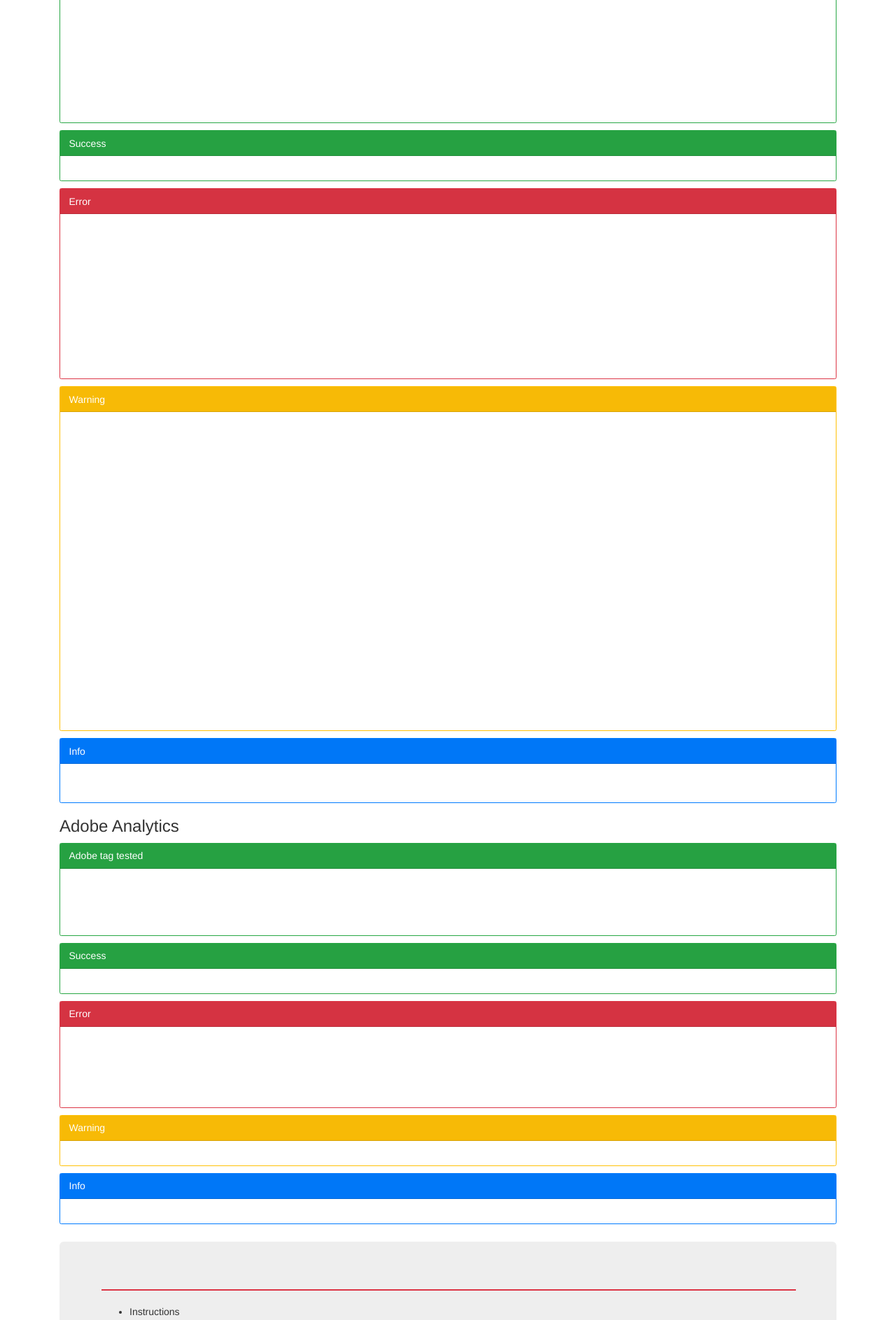
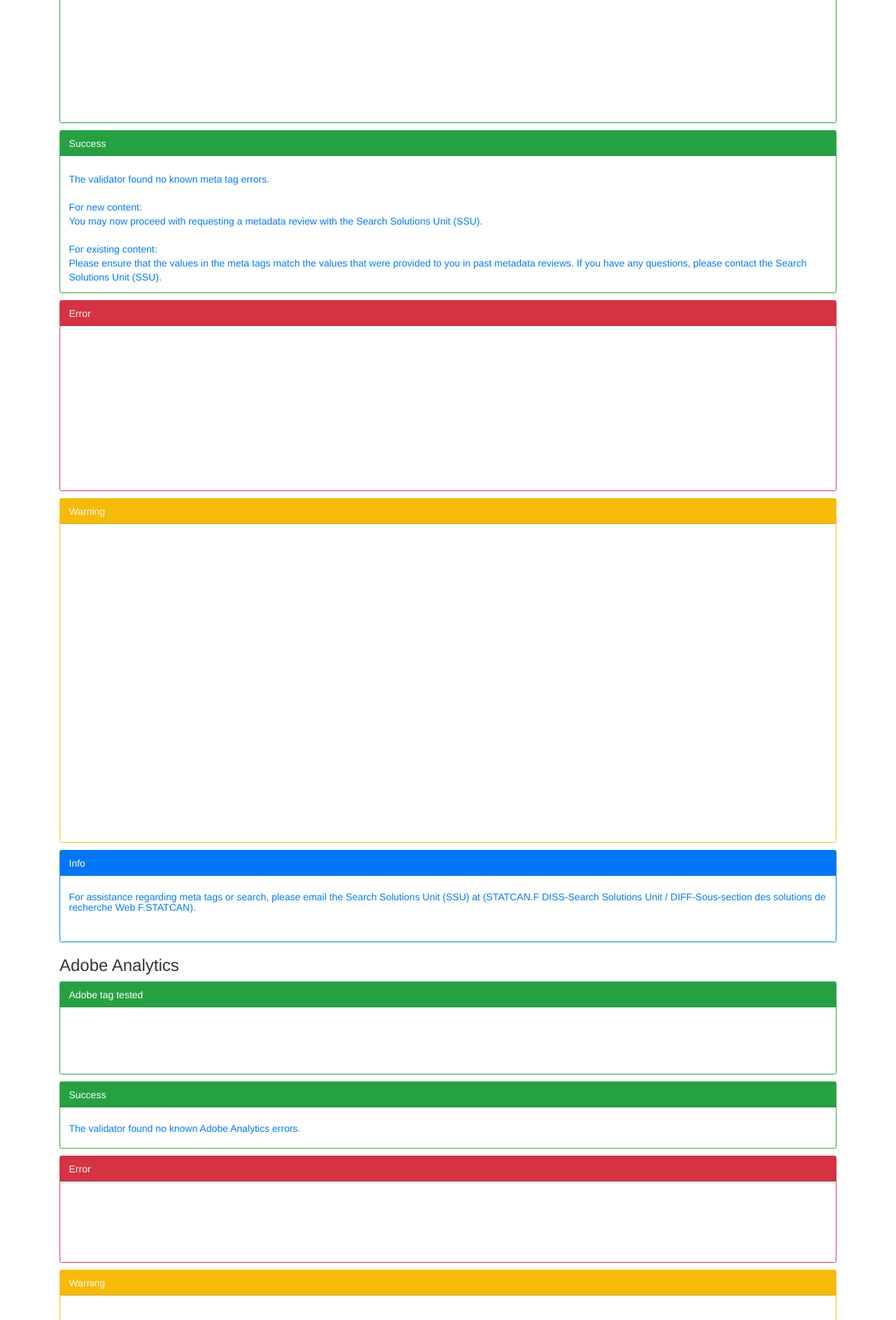
Before and after one commit to Khipro/MetaTagValidator, a Flask app: template templates/scrape.html in a window 1280 px wide. Shown: the part 948-2835 px from the top of the page at 70% size. Run offline with Flask 2, Linux system fonts and the light colour scheme; the template is opened without the code that fills it, so the values that code supplies are empty; some libraries are stand-ins or nearby versions.

Commit message:
commit on 'master'

```diff
--- a/app.py
+++ b/app.py
@@ -523,30 +523,124 @@ def scrape():
 
         # Find Old tags
         old_title_pre = content.find('meta', {'name':'title'})
-        if old_title_pre !=0:
+        if old_title_pre !=None:
             old_title = "Old meta tag [ title ] found. These tags are no longer in use. Please contact the Search Solutions Unit (SSU) for further instructions."
         else:
             old_title = ""
 
-        old_dc_title = content.find('meta', {'name':'dc.title'})
-        old_dc_description = content.find('meta', {'name':'dc.description'})
-        old_dcterms_description = content.find('meta', {'name':'dcterms.description'})
-        old_date = content.find('meta', {'name':'date'})
-        old_author = content.find('meta', {'name':'author'})
-        old_dc_language = content.find('meta', {'name':'dc.language'})
-        old_dc_subject = content.find('meta', {'name':'dc.subject'})
-        old_dc_creator = content.find('meta', {'name':'dc.creator'})
-        old_STCkeywords = content.find('meta', {'name':'STCkeywords'})
-        old_STCtopic = content.find('meta', {'name':'STCtopic'})
-        old_STCtopicID = content.find('meta', {'name':'STCtopicID'})
-        old_STCsubtopic = content.find('meta', {'name':'STCsubtopic'})
-        old_STCsubtopicID = content.find('meta', {'name':'STCsubtopicID'})
-        old_STCtype = content.find('meta', {'name':'STCtype'})
-        old_STCsource = content.find('meta', {'name':'STCsource'})
-        old_STCstatus = content.find('meta', {'name':'STCstatus'})
-        old_STClist = content.find('meta', {'name':'STClist'})
-        old_STCthesaurus = content.find('meta', {'name':'STCthesaurus'})
-        old_STCprice = content.find('meta', {'name':'STCprice'})
+        old_dc_title_pre = content.find('meta', {'name':'dc.title'})
+        if old_dc_title_pre !=None:
+            old_dc_title = "Old meta tag [ dc.title ] found. These tags are no longer in use. Please contact the Search Solutions Unit (SSU) for further instructions."
+        else:
+            old_dc_title = ""
+
+        old_dc_description_pre = content.find('meta', {'name':'dc.description'})
+        if old_dc_description_pre !=None:
+            old_dc_description = "Old meta tag [ dc.description ] found. These tags are no longer in use. Please contact the Search Solutions Unit (SSU) for further instructions."
+        else:
+            old_dc_description = ""
+
+        old_dcterms_description_pre = content.find('meta', {'name':'dcterms.description'})
+        if old_dcterms_description_pre !=None:
+            old_dcterms_description = "Old meta tag [ dcterms.description ] found. These tags are no longer in use. Please contact the Search Solutions Unit (SSU) for further instructions."
+        else:
+            old_dcterms_description = ""
+
+        old_date_pre = content.find('meta', {'name':'date'})
+        if old_date_pre !=None:
+            old_date = "Old meta tag [ date ] found. These tags are no longer in use. Please contact the Search Solutions Unit (SSU) for further instructions."
+        else:
+            old_date = ""
+
+        old_author_pre = content.find('meta', {'name':'author'})
+        if old_author_pre !=None:
+            old_author = "Old meta tag [ author ] found. These tags are no longer in use. Please contact the Search Solutions Unit (SSU) for further instructions."
+        else:
+            old_author = ""
+
+        old_dc_language_pre = content.find('meta', {'name':'dc.language'})
+        if old_dc_language_pre !=None:
+            old_dc_language = "Old meta tag [ dc.language ] found. These tags are no longer in use. Please contact the Search Solutions Unit (SSU) for further instructions."
+        else:
+            old_dc_language = ""
+
+        old_dc_subject_pre = content.find('meta', {'name':'dc.subject'})
+        if old_dc_subject_pre !=None:
+            old_dc_subject = "Old meta tag [ dc.subject ] found. These tags are no longer in use. Please contact the Search Solutions Unit (SSU) for further instructions."
+        else:
+            old_dc_subject = ""
+
+        old_dc_creator_pre = content.find('meta', {'name':'dc.creator'})
+        if old_dc_creator_pre !=None:
+            old_dc_creator = "Old meta tag [ dc.creator ] found. These tags are no longer in use. Please contact the Search Solutions Unit (SSU) for further instructions."
+        else:
+            old_dc_creator = ""
+
+        old_STCkeywords_pre = content.find('meta', {'name':'STCkeywords'})
+        if old_STCkeywords_pre !=None:
+            old_STCkeywords = "Old meta tag [ STCkeywords ] found. These tags are no longer in use. Please contact the Search Solutions Unit (SSU) for further instructions."
+        else:
+            old_STCkeywords = ""
+
+        old_STCtopic_pre = content.find('meta', {'name':'STCtopic'})
+        if old_STCtopic_pre !=None:
+            old_STCtopic = "Old meta tag [ STCtopic ] found. These tags are no longer in use. Please contact the Search Solutions Unit (SSU) for further instructions."
+        else:
+            old_STCtopic = ""
+
+        old_STCtopicID_pre = content.find('meta', {'name':'STCtopicID'})
+        if old_STCtopicID_pre !=None:
+            old_STCtopicID = "Old meta tag [ STCtopicID ] found. These tags are no longer in use. Please contact the Search Solutions Unit (SSU) for further instructions."
+        else:
+            old_STCtopicID = ""
+
+        old_STCsubtopic_pre = content.find('meta', {'name':'STCsubtopic'})
+        if old_STCsubtopic_pre !=None:
+            old_STCsubtopic = "Old meta tag [ STCsubtopic ] found. These tags are no longer in use. Please contact the Search Solutions Unit (SSU) for further instructions."
+        else:
+            old_STCsubtopic = ""
+
+        old_STCsubtopicID_pre = content.find('meta', {'name':'STCsubtopicID'})
+        if old_STCsubtopicID_pre !=None:
+            old_STCsubtopicID = "Old meta tag [ STCsubtopicID ] found. These tags are no longer in use. Please contact the Search Solutions Unit (SSU) for further instructions."
+        else:
+            old_STCsubtopicID = ""
+
+        old_STCtype_pre = content.find('meta', {'name':'STCtype'})
+        if old_STCtype_pre !=None:
+            old_STCtype = "Old meta tag [ STCtype ] found. These tags are no longer in use. Please contact the Search Solutions Unit (SSU) for further instructions."
+        else:
+            old_STCtype = ""
+
+        old_STCsource_pre = content.find('meta', {'name':'STCsource'})
+        if old_STCsource_pre !=None:
+            old_STCsource = "Old meta tag [ STCsource ] found. These tags are no longer in use. Please contact the Search Solutions Unit (SSU) for further instructions."
+        else:
+            old_STCsource = ""
+
+        old_STCstatus_pre = content.find('meta', {'name':'STCstatus'})
+        if old_STCstatus_pre !=None:
+            old_STCstatus = "Old meta tag [ STCstatus ] found. These tags are no longer in use. Please contact the Search Solutions Unit (SSU) for further instructions."
+        else:
+            old_STCstatus = ""
+
+        old_STClist_pre = content.find('meta', {'name':'STClist'})
+        if old_STClist_pre !=None:
+            old_STClist = "Old meta tag [ STClist ] found. These tags are no longer in use. Please contact the Search Solutions Unit (SSU) for further instructions."
+        else:
+            old_STClist = ""
+
+        old_STCthesaurus_pre = content.find('meta', {'name':'STCthesaurus'})
+        if old_STCthesaurus_pre !=None:
+            old_STCthesaurus = "Old meta tag [ STCthesaurus ] found. These tags are no longer in use. Please contact the Search Solutions Unit (SSU) for further instructions."
+        else:
+            old_STCthesaurus = ""
+
+        old_STCprice_pre = content.find('meta', {'name':'STCprice'})
+        if old_STCprice_pre !=None:
+            old_STCprice = "Old meta tag [ STCprice ] found. These tags are no longer in use. Please contact the Search Solutions Unit (SSU) for further instructions."
+        else:
+            old_STCprice = ""
 
 
 
--- a/templates/scrape.html
+++ b/templates/scrape.html
@@ -110,7 +110,16 @@
   </div>
   <div class="card-body text-primary">
     <h5 class="card-title"></h5>
-    <p class="card-text"></p>
+    <p class="card-text">
+      The validator found no known meta tag errors.<br><br>
+
+      For new content:<br>
+      You may now proceed with requesting a metadata review with the Search Solutions Unit (SSU).
+      <br><br>
+      For existing content:<br>
+      Please ensure that the values in the meta tags match the values that were provided to you in past metadata reviews. If you have any questions, please contact the Search Solutions Unit (SSU).
+
+    </p>
   </div>
 </div>
 
@@ -169,7 +178,8 @@
   <div class="bg-primary text-white">
   <div class="card-header">Info</div></div>
   <div class="card-body text-primary">
-    <h5 class="card-title"></h5>
+    <h5 class="card-title">For assistance regarding meta tags or search, please email the Search Solutions Unit (SSU) at (STATCAN.F DISS-Search Solutions Unit / DIFF-Sous-section des solutions de recherche Web F.STATCAN).
+    </h5>
     <p class="card-text">
       {{error_viewport}}<br>
     </p>
@@ -196,7 +206,7 @@
   <div class="bg-success text-white">
   <div class="card-header">Success</div></div>
   <div class="card-body text-primary">
-    <h5 class="card-title"></h5>
+    <h5 class="card-title">The validator found no known Adobe Analytics errors.</h5>
     <p class="card-text"></p>
   </div>
 </div>
@@ -228,7 +238,8 @@
   <div class="bg-primary text-white">
   <div class="card-header">Info</div></div>
   <div class="card-body text-primary">
-    <h5 class="card-title"></h5>
+    <h5 class="card-title">For assistance regarding Adobe Analytics, please email the Web Analytics Unit at (statcan.webanalytics-analytiqueweb.statcan@canada.ca).
+    </h5>
     <p class="card-text"></p>
   </div>
 </div>
```
